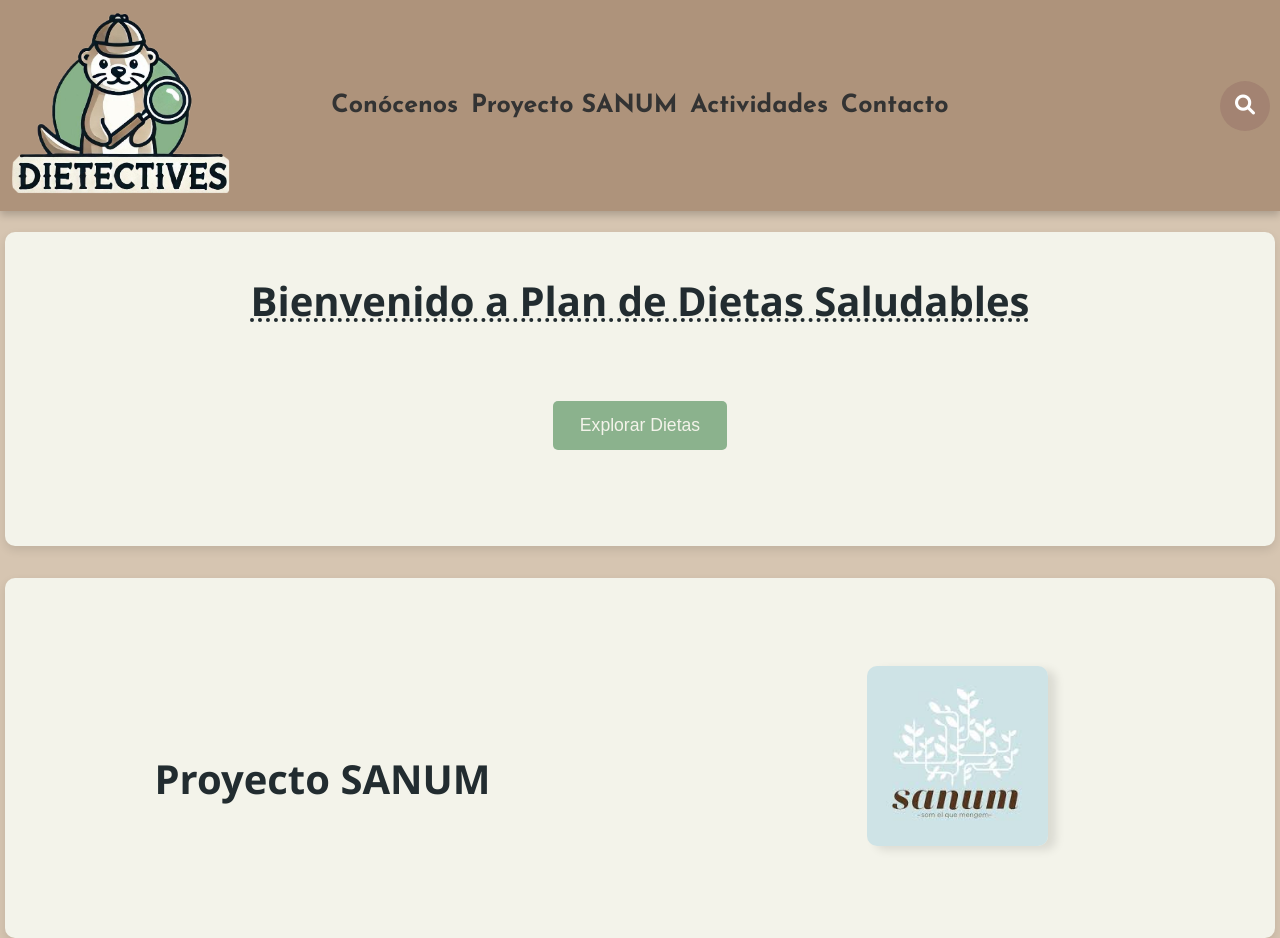
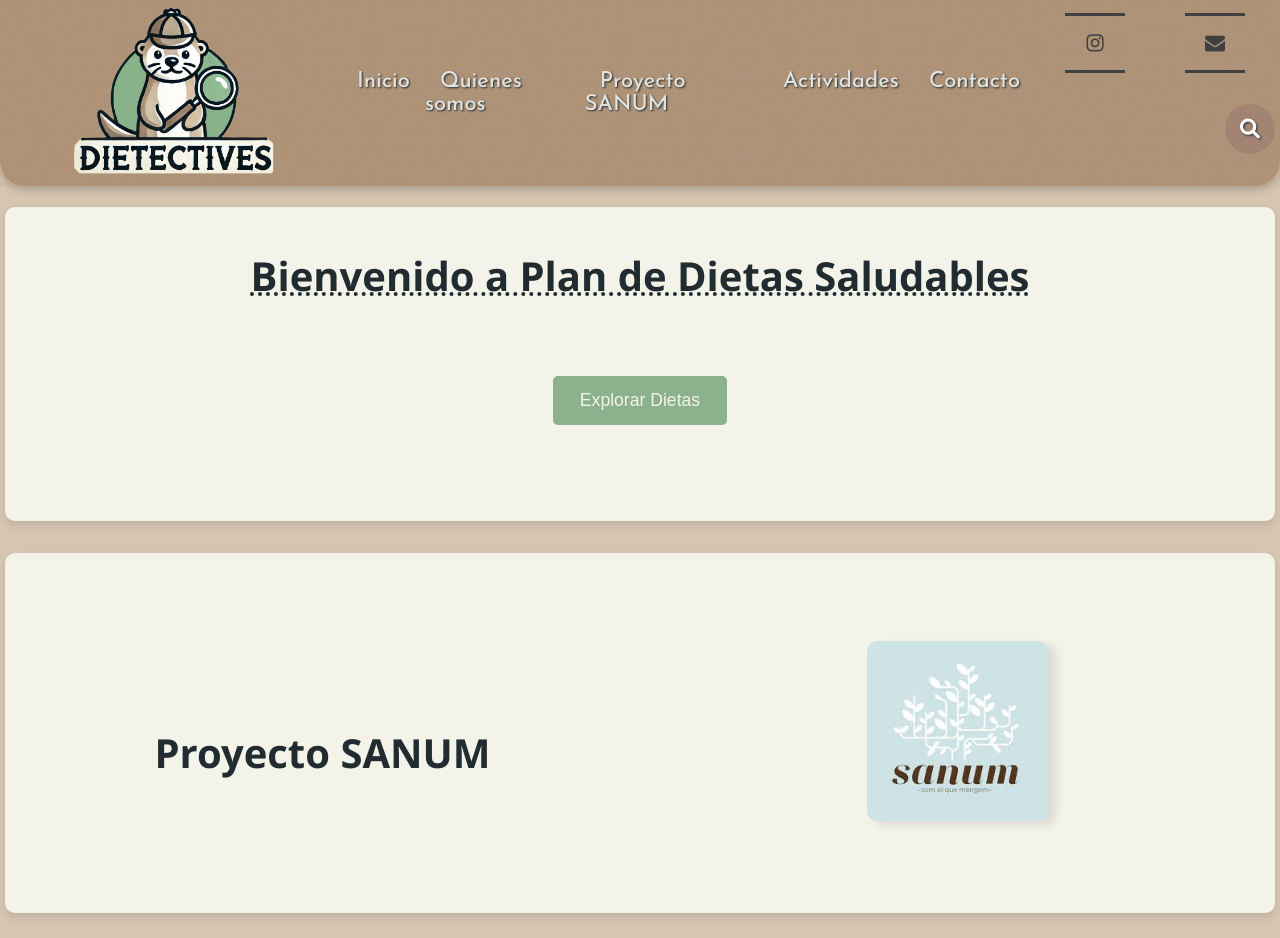
Before and after one commit to MabelFlores/dietectives, a plain HTML site: page index.html in a window 1280 px wide. Shown: the top 938 px of the page. Drawn offline with Linux system fonts and the light colour scheme.

Commit message:
menu terminado

```diff
--- a/css/css.css
+++ b/css/css.css
@@ -3,18 +3,34 @@
 body {
     margin: 0;
     padding: 0;
+    background-color: #d5c4b0;
 }
 
 /* estilo cabecera */
 header {
     display: flex;
     justify-content: center;
+    padding: 5px;
+    box-shadow: 0 4px 8px rgba(0, 0, 0, 0.2);
+    position: relative;
     background-color: #ae937b;
-    padding: 10px;
-    box-shadow: 0 4px 8px rgba(0, 0, 0, 0.2);
-    position: sticky;
     top: 0;
     transition: background-color 0.3s ease;
+    border-radius: 0 0 25px 25px;
+
+}
+header::before {
+    content: "";
+    position: absolute;
+    top: 0;
+    left: 0;
+    right: 0;
+    bottom: 0;
+    background-image: url("../img/pattern2.png");
+    background-repeat: repeat;
+    background-size: contain;
+    opacity: 0.15;
+    z-index: 0;
 }
 
 
@@ -23,48 +39,190 @@ nav {
     justify-content: space-between;
     align-items: center;
     width: 100%;
+    position: relative;
+    z-index: 1;
+    padding: 0; /* Restablece el padding */
+    margin: 0; /* Restablece el margen */
 }
 
 /* Los puntos del menu*/
 .menu {
     flex: 2;
     display:flex;
-    justify-content: center;
+    justify-content: flex-start;
     list-style: none;
     padding: 0;
     margin: 0;
 }
+
+.menu li {
+    margin: 0; /* Asegúrate de que no haya margen adicional */
+    padding: 0;
+}
+
 .menu li a {
     font-family: 'Josefin Sans', sans-serif;
-    font-weight: 700; /* Ajusta el peso según lo necesites */
-    color: #333; /* Cambia el color según tu diseño */
-    font-size: 25px;
+    font-weight: 450; /* Ajusta el peso según lo necesites */
+    color: #e2e2dd; /* Cambia el color según tu diseño */
+    font-size: 22px;
     text-decoration: none;
+    text-shadow: 1px 1px 2px #222c30;
+    padding: 40px 15px; /* Añadir padding para hacer que el área del enlace sea más grande */
+    border-radius: 5px; /* Opcional: redondear los bordes de los elementos del menú */
+    transition: transform 0.3s ease, background-color 0.3s ease;  /* Transición suave */
 }
 
-.nav li a:hover {
-    color: #007BFF; /* Cambia el color al pasar el ratón */
-    background-color: black;
+.menu li a:hover {
+    background-color: #8bb28d; /* Cambia el color de fondo al pasar el ratón */
+    color: #222c30; /* Cambia el color del texto al pasar el ratón */
+    text-shadow: 1px 1px 2px #e2e2dd;
+    transform: scale(5.1);
+
 }
 nav li {
-    margin: 0 auto;
-    display: inline-block;
     list-style: none;
     padding: 0;
 }
 
 
 /* el logo */
-.logo {
-    flex: 1;
+
+.logo-container {
+    text-align: center; /* O usar display: flex y justify-content: center */
 }
 
-.logo img {
-    width: 70%;
+.logo-container img {
+    max-width: 60%;
     height: auto;
+    transition: transform 0.6s ease;
+}
+
+.logo-container img:hover {
+    transform: scale(1.1);
+}
+
+.search-social {
+    display: flex;
+    flex-direction: column;
+    align-items: flex-end;
+    height: 100%;
 }
 /* Redes Sociales*/
+.social-buttons {
+    display: flex;
+    justify-content: center; /* Centrar los botones */
+    margin-top: 8px; /* Espacio entre el buscador y los botones de redes sociales */
+    margin-bottom: 5px;
+}
 
+.social-buttons ul {
+    margin: 0; /* Eliminar margen para centrar correctamente */
+    padding: 0; /* Eliminar padding */
+    display: flex; /* Usar flexbox para alinear los elementos horizontalmente */
+}
+
+.social-buttons ul li {
+    list-style: none; /* Eliminar el estilo de lista */
+}
+
+.social-buttons ul li a {
+    display: block;
+    position: relative;
+    width: 60px; /* Puedes ajustar el tamaño según lo necesites */
+    height: 60px; /* Puedes ajustar el tamaño según lo necesites */
+    line-height: 60px; /* Centra el icono verticalmente */
+    font-size: 20px; /* Tamaño del icono */
+    text-align: center;
+    text-decoration: none;
+    color: #404040; /* Color del icono */
+    margin: 0 30px; /* Espacio entre botones */
+    transition: .5s;
+}
+
+.social-buttons ul li a span {
+    position: absolute;
+    transition: transform .5s;
+}
+
+.social-buttons ul li a span:nth-child(1),
+.social-buttons ul li a span:nth-child(3) {
+    width: 100%;
+    height: 3px;
+    background: #404040; /* Color de las líneas */
+}
+
+.social-buttons ul li a span:nth-child(1) {
+    top: 0;
+    left: 0;
+    transform-origin: right;
+}
+
+.social-buttons ul li a:hover span:nth-child(1) {
+    transform: scaleX(0);
+    transform-origin: left;
+    transition: transform .5s;
+}
+
+.social-buttons ul li a span:nth-child(3) {
+    bottom: 0;
+    left: 0;
+    transform-origin: left;
+}
+
+.social-buttons ul li a:hover span:nth-child(3) {
+    transform: scaleX(0);
+    transform-origin: right;
+    transition: transform .5s;
+}
+
+.social-buttons ul li a span:nth-child(2),
+.social-buttons ul li a span:nth-child(4) {
+    width: 3px;
+    height: 100%;
+    background: #404040; /* Color de las líneas verticales */
+}
+
+.social-buttons ul li a span:nth-child(2) {
+    top: 0;
+    left: 0;
+    transform: scale(0);
+    transform-origin: bottom;
+}
+
+.social-buttons ul li a:hover span:nth-child(2) {
+    transform: scale(1);
+    transform-origin: top;
+    transition: transform .5s;
+}
+
+.social-buttons ul li a span:nth-child(4) {
+    top: 0;
+    right: 0;
+    transform: scale(0);
+    transform-origin: top;
+}
+
+.social-buttons ul li a:hover span:nth-child(4) {
+    transform: scale(1);
+    transform-origin: bottom;
+    transition: transform .5s;
+}
+
+.instagram:hover {
+    color: #c32aa3; /* Color de la red social */
+}
+
+.instagram:hover span {
+    background: #c32aa3; /* Color de fondo en hover */
+}
+
+.envelope:hover {
+    color: #dd4b39; /* Color de la red social */
+}
+
+.envelope:hover span {
+    background: #dd4b39; /* Color de fondo en hover */
+}
 /* Fin Redes Sociales*/
 
 
@@ -77,6 +235,7 @@ nav li {
 .search-box{
     flex: 1;
     display:flex;
+    align-items: center;
     justify-content: flex-end;
     width: fit-content;
     height: fit-content;
@@ -115,9 +274,14 @@ nav li {
     position: absolute;
     right: 0px;
     color:#ffffff ;
+    text-shadow: 1px 1px 2px #222c30;
     background-color:transparent;
     pointer-events: painted;
   }
+
+  .btn-search:hover {
+    background-color: #8bb28d; /* Cambia el color de fondo al pasar el ratón */
+}
   .btn-search:focus ~ .input-search{
     width: 300px;
     border-radius: 0px;
--- a/index.html
+++ b/index.html
@@ -4,6 +4,7 @@
     <meta charset="UTF-8">
     <meta name="viewport" content="width=device-width, initial-scale=1.0">
     <link rel="stylesheet" href="https://cdnjs.cloudflare.com/ajax/libs/font-awesome/6.0.0-beta3/css/all.min.css" />
+    <link rel="stylesheet" href="https://cdnjs.cloudflare.com/ajax/libs/font-awesome/4.7.0/css/font-awesome.min.css">
     <title>Dietectives</title>
     <link rel="stylesheet" href="./css/css.css">
 </head>
@@ -12,23 +13,49 @@
     <header>
         <nav>
 
-            <div class="logo">
-                <img src="./img/logo.png" alt="Logo Dietectives">
+            <div class="logo-container">
+                <a href="index.html"><img src="./img/logo.png" alt="Logo Dietectives" ></a>
             </div>
 
             <ul class="menu">
-                <li><a href="#conocenos">Conócenos</a></li>
+                <li><a href="index.html">Inicio</a></li>
+                <li><a href="quienesosmos.html">Quienes somos</a></li>
                 <li><a href="#proyecto-sanum">Proyecto SANUM</a></li>
                 <li><a href="#actividades">Actividades</a></li>
                 <li><a href="#contacto">Contacto</a></li>
             </ul>
+        <div class= "search-social">
 
-        <div class="search-box">
-            <button class="btn-search"><i class="fas fa-search"></i></button>
-            <input type="text" class="input-search" placeholder="Buscar">
+            <div class="social-buttons">
+                <ul>
+                    <li>
+                      <a class="instagram" href="#">
+                        <span></span>
+                        <span></span>
+                        <span></span>
+                        <span></span>
+                        <i class="fa fa-instagram" aria-hidden="true"></i>
+                      </a>
+                    </li>
+                    <li>
+                      <a class="envelope" href="#">
+                        <span></span>
+                        <span></span>
+                        <span></span>
+                        <span></span>
+                        <i class="fa fa-envelope" aria-hidden="true"></i>
+                      </a>
+                    </li>
+                  </ul>
+            </div>
+            <div class="search-box">
+                <button class="btn-search"><i class="fas fa-search"></i></button>
+                <input type="text" class="input-search" placeholder="Buscar">
+            </div>
         </div>
 
         </nav>
+
     </header>
 
     <main>
```
Also changed, not shown: quienesosmos.html (added, +98 -0 lines), img/pattern.png (added), img/pattern2.png (added), img/pattern3.png (added).
